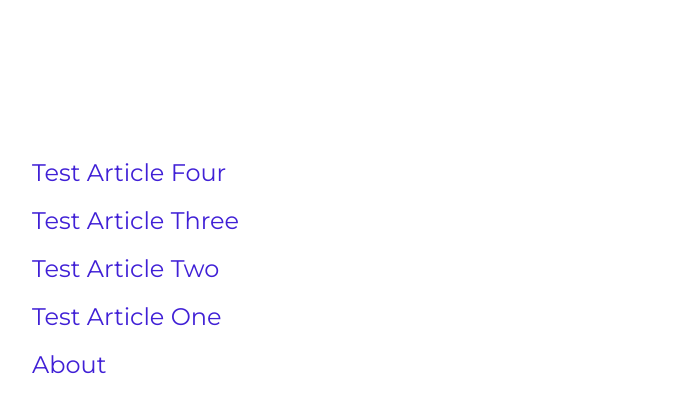
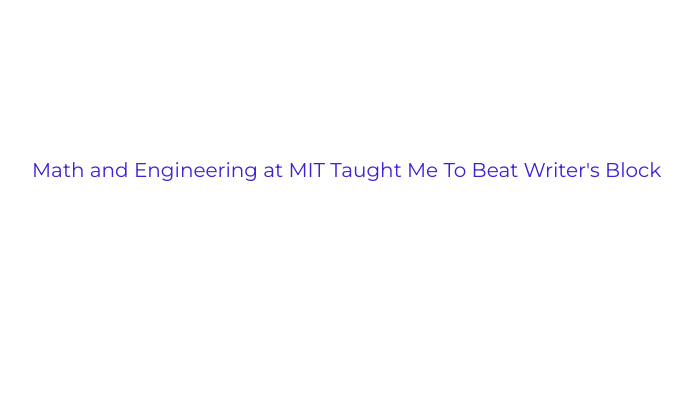
Before and after one commit to trattner/trattner.github.io, a Jekyll site: the page built from _pages/things.md, in a window 1280 px wide. Shown: the top 413 px of the page, without its empty margins (292-983 px from the left). Built offline with Jekyll 4.4.1, drawn with Linux system fonts in a browser that asks for light colours; nearby versions of some CDN libraries; some web fonts are replaced.

Commit message:
first post

```diff
--- /dev/null
+++ b/Gemfile
@@ -0,0 +1,3 @@
+source 'https://rubygems.org'
+gem 'github-pages', '170', group: :jekyll_plugins
+gem 'jekyll-remote-theme'
--- a/_includes/about_head.html
+++ b/_includes/about_head.html
@@ -1,3 +1,3 @@
 <div class="icon-container">
-  <a href="/about"><img src="/img/icon/face-icon-transparent.png" class="about-head"/></a>
+  <a href="/subscribe"><img src="/img/icon/face-icon-transparent.png" class="about-head"/></a>
 </div>
--- a/_layouts/about.html
+++ b/_layouts/about.html
@@ -7,6 +7,9 @@
         {% include clipping.html %}
       {% endfor %}
     </div>
+    <div class="contribute">
+      <a href="https://goo.gl/forms/ZGbdcQxdsgYDSP392">add a quote</a>
+    </div>
     <div class="timeline-container">
       {% include timeline.html %}
     </div>
--- /dev/null
+++ b/_posts/2018-1-14-writers-block.md
@@ -0,0 +1,35 @@
+---
+layout: article
+title: 'Math and Engineering at MIT Taught Me To Beat Writer&#39;s Block'
+date: 2018-1-14
+---
+
+We have all been there: waking up early, prepping the work station, deciding that yes&mdash;today will be the day! But when push comes to shove...we decide it's actually time for a snack, for a cup of tea, to watch another Youtube video on how it's supposed to be done, to check on email or Facebook or the dog. Getting started can be challenging. I did not have a solid understanding of how to do it effectively until age 21, midway through my senior year of college, when the solution to writer's block finally dawned on me.
+
+What is writer's block? I remember in elementary school, "writer's block" was the same as "being stuck." Teachers and students would talk in terms of individual assignments. Wikipedia calls this "blank page syndrome," reserving writer's block for the more serious condition of losing creative ability over a long time period. For our purposes, let's forget about the semantics and understand writer's block more generally, as a placeholder for difficulty making progress in any domain: painting, cooking, engineering, or mathematics.
+
+To explain the solution, I would like to tell you about my high school chess coach, a special education teacher who would stay late Tuesdays and Thurdays teaching us the game. He was emphatic about taking tournaments one game at a time. "Don't worry about the score at the end of the day," he would urge, "worry about your next move." With his coaching, we always exceeded our expectations, but I never thought too deeply about his advice until now. It turns out his mental conditioning translates nicely across many domains. For example, it is a best practice in software engineering to write modular code&mdash;breaking down big-picture goals into subproblems. In math, we might be given a complicated, scary function, and the first step to proving global behavior is to look for properties at the micro-scale which can then be used to make progress.
+
+Is it easier to run a marathon or walk ten feet? Unless we run regularly, it might seem to us that marathon runners are somehow superhuman. But that's because we are not looking at the world the same way that they are. I have never run a marathon, but I'm assuming that it's similar to winning a chess tournament: you just focus on your next move. First, you walk ten feet to the starting point. Then you run half a mile and pat yourself on the back for warming up. Then you focus on the next mile and a half to settle into your pace. With each new mile, you take things step by step, water break to water break. Maybe the dauntingly large map of the overall course enters your thoughts, but you don't fixate on that because you are focused on achieving your short-term goal.
+
+Now, let's talk about writing. I have been wanting to make a personal website blog thing for the past four years, but I never made much progress. Now, after just a few hours, it's done! And I'm confident that I can write a new post weekly. What changed?
+
+I now think of my work like a progress bar as opposed to a binary status. Before, I used to think of things in two categories: completed product or pile of garbage. But now I see that everything exists on a spectrum.
+- First, I have the intention to write.
+- Then, I have a few topics on my mind which I can jot down as the start of a brainstorming list.
+- Next, I choose a topic, always knowing that I can go back and try another one.
+- I get started outlining potential key points.
+- To flush out the outline, I close my eyes, speak, and get a draft on the page.
+- I edit the words I wrote, changing the order of paragraphs, elaborating here or excising there.
+- Revising this first pass makes a decent second draft, and I'm nearly finished.
+At every point along the way, I only had to worry about small, accomplishable tasks.
+
+I believe that writer's block is related to our expectations. Consider the following: expecting ourselves to cook using a ridiculously fancy recipe and get it perfectly right on the first try, expecting ourselves to write a best-selling world-changing book, or expecting ourselves to graduate college having had THE MOST FUN while also being THE MOST PREPARED to make THE MOST MONEY or THE MOST IMPACT. With such expectations, aren't we much more likely to feel stuck, stupid, and powerless than smart, effective, and achieving? Because we expect great things, we don't see progress coming in less-than-great, bite-sized chunks...getting started is akin to finishing, and that takes a lot of work, so we procrastinate. We will more easily distract ourselves with vaguely related tasks, such as cleaning our desk, writing an "about the author" section, or telling folks on Facebook our latest resolutions.
+
+One of the coolest applications of this writer's block analogy is making life decisions, as in the previous example of choosing a college major. To make the decision, we have to find reasons which convince us that one path is better than the rest. Usually, those reasons fall into general categories. In the degree example, perhaps the categories are difficulty, earning potential, program reputation, likelihood to make friends in the major, and general enjoyment of the subject matter. The problem is that we often don't know exactly how much we care about each category. We might be uncertain, scared we will miss out, or that we will make the wrong choice due to something we haven't yet considered. And we are often swayed by what we think others will think of us. So how should we go about making progress on these choices, then?
+
+The first step is to recognize that we haven't yet decided. Throughout my four years wanting to make this blog, I kept beating myself up for never actually doing it. But that wasn't very healthy or helpful. It is much better to make peace with the fact that we aren't yet ready, and that's an OK place to be. We are at one of the steps (intention to write, brainstorming, etc) and we aren't quite ready to move on, but at least we have identified that we have a goal.
+
+The second step is to simply be patient with ourselves. It takes time to do important things, and the larger the expectation, the more time it will take. It may even take a few years for us to fully articulate where we stand in terms of which decision categories matter to us. In the meantime, we can try sampling various experiences to get a flavor of each of them, or we can find others who already have the experiences and ask them for advice. We shouldn't rely too much on any particular data point, but by gathering a few samples in each category, we can begin to see patterns and get in touch with our personal preference scheme on the relative weight of each category.
+
+And so we have begun the journey to rational decision-making. Even if we haven't yet reached the end, at least we have overcome writer's block.
--- a/css/style.css
+++ b/css/style.css
@@ -7,11 +7,12 @@
   margin: auto;
   width: 50%;
   font-family: 'Montserrat', sans-serif;
-  padding-top: 50px;
+  padding-top: 60px;
 }
 
 .post-body{
-  font-size: 18px;
+  font-size: 22px;
+  line-height: 1.4;
 }
 
 h1.post-title{
@@ -19,10 +20,11 @@
 }
 
 .post-date{
-  font-size: 16px;
+  font-size: 18px;
   margin: auto;
   text-align: right;
   color: #5b5b5b;
+  padding-bottom:10px;
 }
 
 p.read-more{
@@ -31,7 +33,7 @@
   text-align: right;
   width: 55%;
   padding: 40px;
-  font-size: 16px;
+  font-size: 18px;
 }
 
 a {
@@ -71,7 +73,7 @@
 }
 
 a.archive-title{
-  font-size: 24px;
+  font-size: 20px;
   padding-bottom: 15px;
 }
 
@@ -121,7 +123,15 @@
 }
 
 .contact-panel-wrapper{
+  margin: auto;
+  align-items: center;
+  padding-top: 30px;
+  padding-bottom: 20px;
+}
 
+.contact-icon {
+  width: 50px;
+  height: 50px;
 }
 
 .timeline-container{
@@ -133,3 +143,59 @@
 .timeline-wrapper{
 
 }
+
+
+@media only screen and (max-device-width: 480px) {
+  .post-body{
+    font-size: 18px;
+    line-height: 1.3;
+  }
+
+  p.read-more{
+    margin: auto;
+    font-family: 'Montserrat', sans-serif;
+    text-align: right;
+    width: 85%;
+    padding: 0;
+    padding-bottom: 40px;
+    font-size: 16px;
+  }
+  .article{
+    margin: auto;
+    width: 75%;
+    font-family: 'Montserrat', sans-serif;
+    padding-top: 10px;
+    padding-bottom: 10px;
+  }
+  .post-date{
+    font-size: 14px;
+    margin: auto;
+    text-align: right;
+    color: #5b5b5b;
+    padding-top: 24px;
+  }
+  h1.post-title{
+    font-size: 28px;
+    margin-top: 8px;
+  }
+  .archive-list{
+    margin: auto;
+    width: 50%;
+    font-family: 'Montserrat', sans-serif;
+    padding-top: 30px;
+  }
+
+  a.archive-title{
+    font-size: 18px;
+    padding-bottom: 10px;
+  }
+
+  .icon-container{
+    display: block;
+    margin: auto;
+    width: 100px;
+    padding-bottom: 20px;
+  }
+
+
+}
```
Also changed, not shown: _includes/contact_panel.html (+5 -6 lines), _layouts/subscribe.html (added, +20 -0 lines), _pages/about.md (+4 -2 lines), _pages/subscribe.md (added, +7 -0 lines), _posts/1901-1-1-about.md (deleted, +0 -6 lines), _posts/2016-4-6-test-post-1.md (deleted, +0 -21 lines), _posts/2016-4-7-test-post-2.md (deleted, +0 -21 lines), _posts/2017-4-7-test-post-3.md (deleted, +0 -21 lines), _posts/2017-4-7-test-post-4.md (deleted, +0 -21 lines), notes/how-to-serve-locally.txt (added, +27 -0 lines), Gemfile.lock (added).
